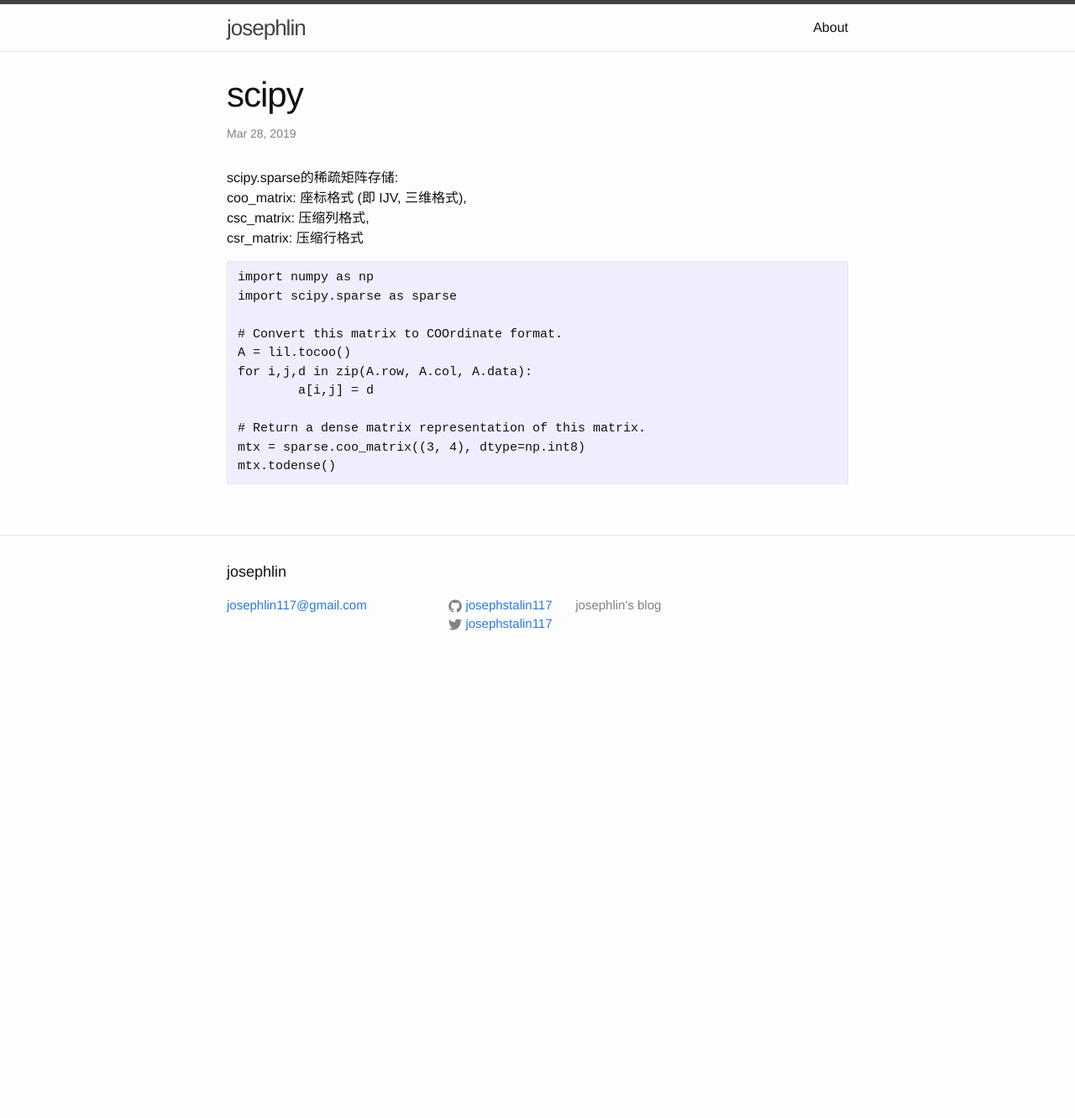
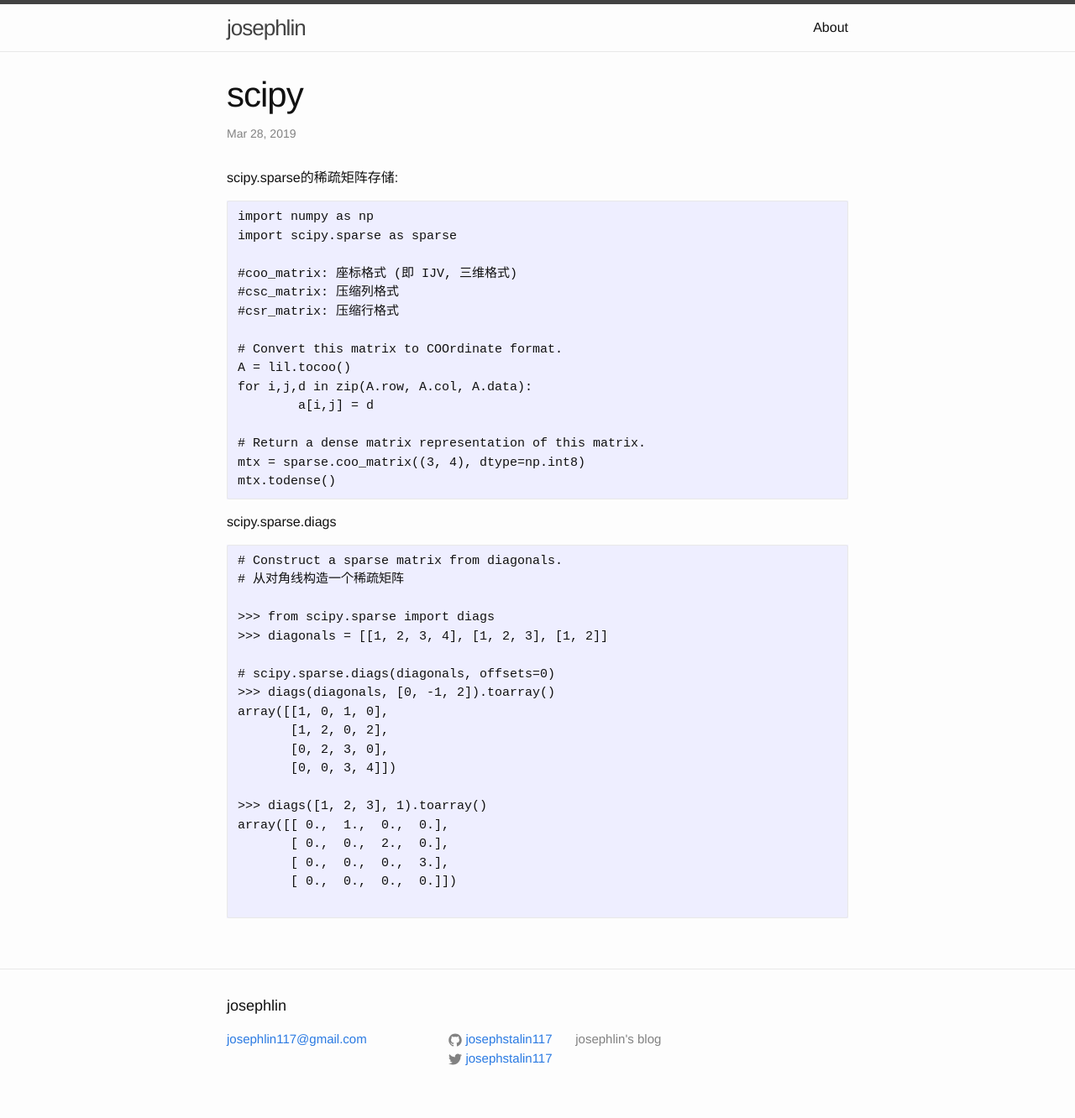
Before and after one commit to josephstalin117/josephstalin117.github.io, a Jekyll site: the page built from _posts/2019-3-28-scipy.markdown, in a window 1280 px wide. Shown: the whole page at 84% size. Built offline with Jekyll 4.4.1, drawn with Linux system fonts in a browser that asks for light colours; before the commit the page ends 900 px from its top, so only the background shows below that.

Commit message:
add diags

````diff
--- a/_posts/2019-3-28-scipy.markdown
+++ b/_posts/2019-3-28-scipy.markdown
@@ -6,12 +6,14 @@ categories: command
 ---
 
 scipy.sparse的稀疏矩阵存储:
-coo_matrix: 座标格式 (即 IJV, 三维格式),
-csc_matrix: 压缩列格式,
-csr_matrix: 压缩行格式
+
 ```
 import numpy as np
 import scipy.sparse as sparse
+
+#coo_matrix: 座标格式 (即 IJV, 三维格式)
+#csc_matrix: 压缩列格式
+#csr_matrix: 压缩行格式
 
 # Convert this matrix to COOrdinate format.
 A = lil.tocoo()
@@ -22,3 +24,26 @@ for i,j,d in zip(A.row, A.col, A.data):
 mtx = sparse.coo_matrix((3, 4), dtype=np.int8)
 mtx.todense()
 ```
+
+scipy.sparse.diags
+```
+# Construct a sparse matrix from diagonals.
+# 从对角线构造一个稀疏矩阵
+
+>>> from scipy.sparse import diags
+>>> diagonals = [[1, 2, 3, 4], [1, 2, 3], [1, 2]]
+
+# scipy.sparse.diags(diagonals, offsets=0)
+>>> diags(diagonals, [0, -1, 2]).toarray()
+array([[1, 0, 1, 0],
+       [1, 2, 0, 2],
+       [0, 2, 3, 0],
+       [0, 0, 3, 4]])
+
+>>> diags([1, 2, 3], 1).toarray()
+array([[ 0.,  1.,  0.,  0.],
+       [ 0.,  0.,  2.,  0.],
+       [ 0.,  0.,  0.,  3.],
+       [ 0.,  0.,  0.,  0.]])
+
+```
````
